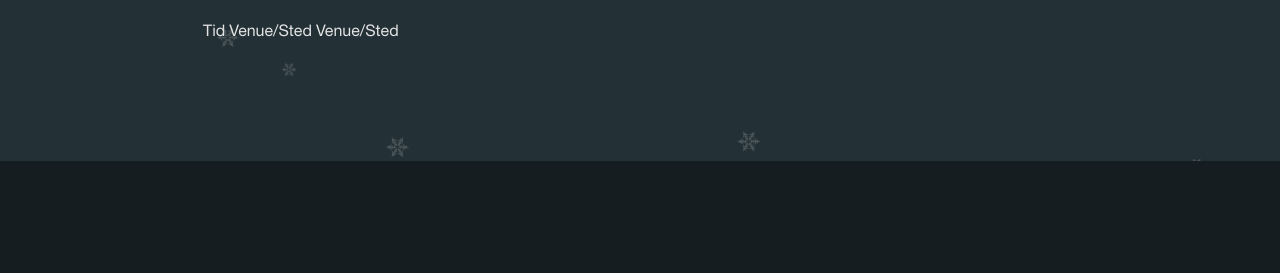
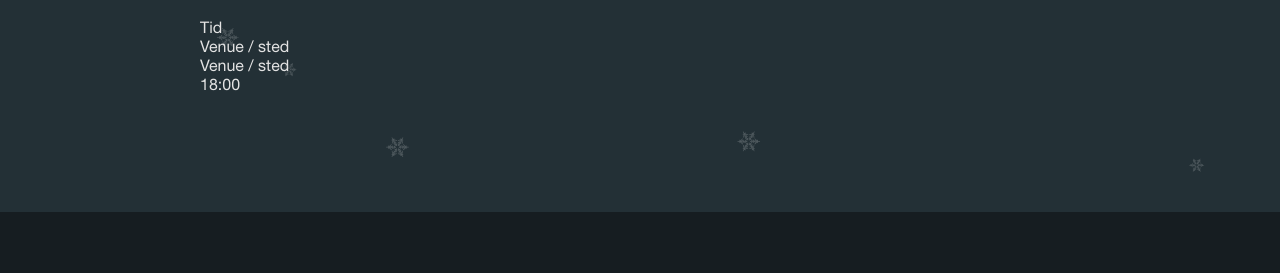
Before and after one commit to kunuutkaali/koldfestival, a plain HTML site: page program-23.html in a window 1280 px wide. Shown: the part 206-479 px from the top of the page. Drawn offline with Linux system fonts and the light colour scheme.

Commit message:
add info
add info

```diff
--- a/program-23.html
+++ b/program-23.html
@@ -36,14 +36,15 @@
     <section id="program">
         <h1>Dag 1</h1>
 
-        <table>
-            <tr>
-                <td>Tid</td>
-                <td>Venue/Sted</td>
-                <td>Venue/Sted</td>
-
-            </tr>
-        </table>
+        <div class="Table">
+            <div class="table-row">
+                <div class="table-head">Tid</div>
+                <div class="table-head">Venue / sted</div>
+                <div class="table-head">Venue / sted</div>
+            </div>
+            <div class="table-row">
+                <div class="table-cell">18:00</div>
+        </div>
 
     </section>
     <section id="billeter">
```
Also changed, not shown: baerdygtighed.html (+9 -3 lines), index.html (+1 -7 lines).
